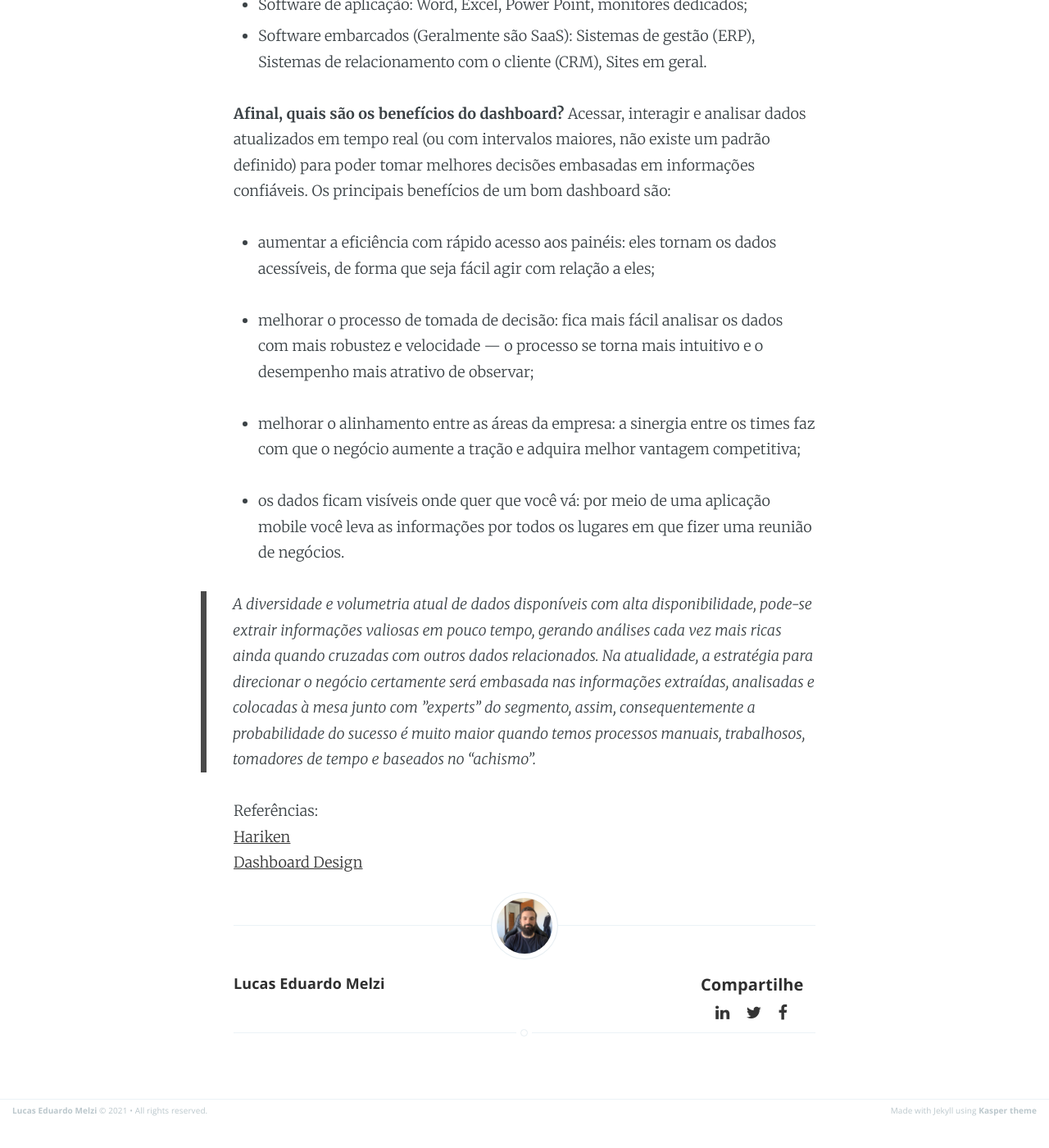
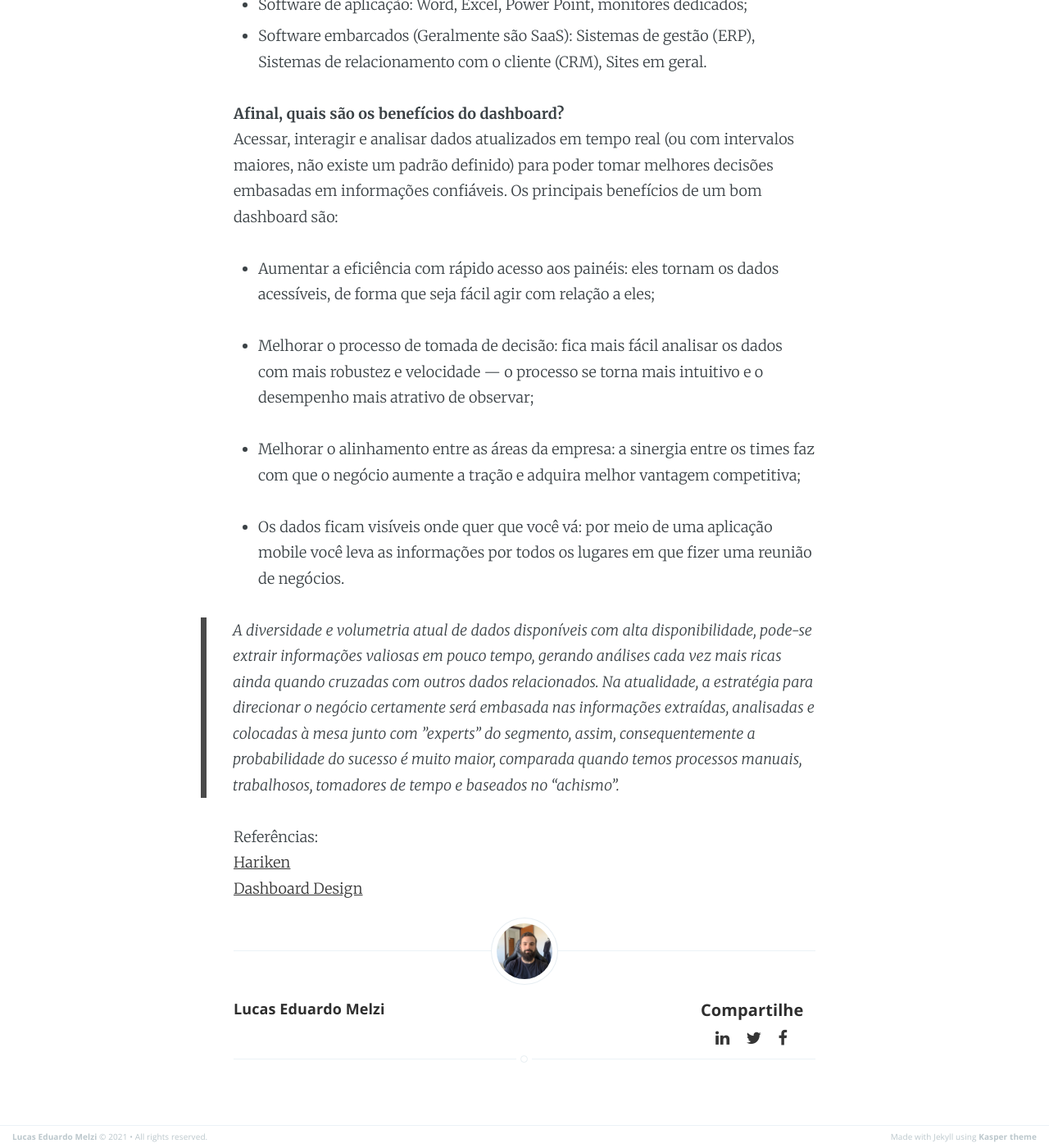
Before and after one commit to melzilucas/melzilucas.github.io, a Jekyll site: the page built from _posts/2021-10-16-DASHBOARDS-Quem-sao-Do-que-se-alimentam-Onde-vivem.markdown, in a window 1280 px wide and 1400 px high, scrolled down 1143 px. Shown: the whole window at 82% size. Built offline with Jekyll 4.4.1, drawn with Linux system fonts in a browser that asks for light colours; before the commit the page ends 2512 px from its top, so only the background shows below that.

Commit message:
ajusted post dashboards

```diff
--- a/_posts/2021-10-16-DASHBOARDS-Quem-sao-Do-que-se-alimentam-Onde-vivem.markdown
+++ b/_posts/2021-10-16-DASHBOARDS-Quem-sao-Do-que-se-alimentam-Onde-vivem.markdown
@@ -24,22 +24,22 @@ Atualmente com diversas ferramentas disponíveis gratuitas e *open source* no me
 * Software de aplicação: Word, Excel, Power Point, monitores dedicados;
 * Software embarcados (Geralmente são SaaS): Sistemas de gestão (ERP), Sistemas de relacionamento com o cliente (CRM), Sites em geral.
 
-**Afinal, quais são os benefícios do dashboard?**
+**Afinal, quais são os benefícios do dashboard?**<br>
 Acessar, interagir e analisar dados atualizados em tempo real (ou com intervalos maiores, não existe um padrão definido) para poder tomar melhores decisões embasadas em informações confiáveis. Os principais benefícios de um bom dashboard são:
 
-* aumentar a eficiência com rápido acesso aos painéis: eles tornam os dados acessíveis, de forma que seja fácil agir com relação a eles;
+* Aumentar a eficiência com rápido acesso aos painéis: eles tornam os dados acessíveis, de forma que seja fácil agir com relação a eles;
 
-* melhorar o processo de tomada de decisão: fica mais fácil analisar os dados com mais robustez e velocidade — o processo se torna mais intuitivo e o desempenho mais atrativo de observar;
+* Melhorar o processo de tomada de decisão: fica mais fácil analisar os dados com mais robustez e velocidade — o processo se torna mais intuitivo e o desempenho mais atrativo de observar;
 
-* melhorar o alinhamento entre as áreas da empresa: a sinergia entre os times faz com que o negócio aumente a tração e adquira melhor vantagem competitiva;
+* Melhorar o alinhamento entre as áreas da empresa: a sinergia entre os times faz com que o negócio aumente a tração e adquira melhor vantagem competitiva;
 
-* os dados ficam visíveis onde quer que você vá: por meio de uma aplicação mobile você leva as informações por todos os lugares em que fizer uma reunião de negócios.
+* Os dados ficam visíveis onde quer que você vá: por meio de uma aplicação mobile você leva as informações por todos os lugares em que fizer uma reunião de negócios.
 
 
 >A diversidade e volumetria atual de dados disponíveis com alta disponibilidade, pode-se extrair informações valiosas em pouco tempo, gerando análises cada vez mais ricas ainda quando cruzadas com outros dados relacionados.
-Na atualidade, a estratégia para direcionar o negócio certamente será embasada nas informações extraídas, analisadas e colocadas à mesa junto com *”experts”* do segmento, assim, consequentemente a probabilidade do sucesso é muito maior quando temos processos manuais, trabalhosos, tomadores de tempo e baseados no “achismo”.
+Na atualidade, a estratégia para direcionar o negócio certamente será embasada nas informações extraídas, analisadas e colocadas à mesa junto com *”experts”* do segmento, assim, consequentemente a probabilidade do sucesso é muito maior, comparada quando temos processos manuais, trabalhosos, tomadores de tempo e baseados no “achismo”.
 
 
 Referências:<br>
 [Hariken](https://blog.hariken.co/afinal-o-que-e-dashboard-e-para-que-serve/){:target="_blank" rel="noopener"}<br>
-[Dashboard Design](https://blog.hariken.co/afinal-o-que-e-dashboard-e-para-que-serve/){:target="_blank" rel="noopener"}<br>
+[Dashboard Design](https://www.dashboarddesign.com.br/o-que-e-dashboard/){:target="_blank" rel="noopener"}<br>
```
